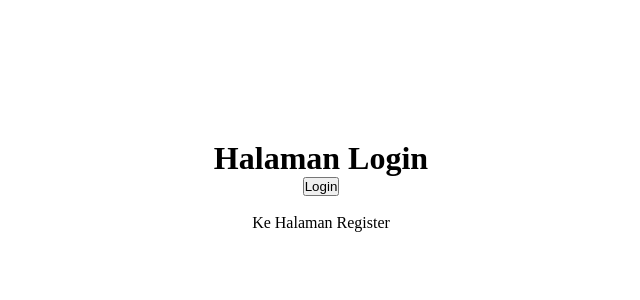
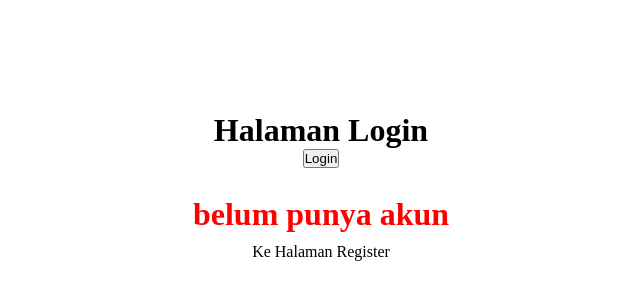
Before and after one commit to Anandarahmawati24/PBF-2026, a Next.js app in the folder Pertemuan_5/: page /auth/login in a window 1280 px wide. Shown: the part 214-514 px from the top of the page, without its empty margins (319-959 px from the left). Built offline with nearby package versions, Linux system fonts and the light colour scheme.

Commit message:
Langkah 6.	Inline Styling (CSS-in-JS) jobsheet 5

```diff
--- a/Pertemuan_5/src/views/auth/login/index.tsx
+++ b/Pertemuan_5/src/views/auth/login/index.tsx
@@ -14,7 +14,8 @@ const TampilanLogin = () => {
       {/* <button onClick={handlerLogin}>Login</button> <br /> }*/}
       {/* <button onClick={() => push("/produk")}>Login </button> <br /> */}
       <button onClick={() => handlerLogin()}>Login</button> <br />
-        <Link href="/auth/register">Ke Halaman Register</Link>
+      <h1 style={{ color: "red",borderRadius: "10px",padding: "10px",}}> belum punya akun</h1>
+      <Link href="/auth/register">Ke Halaman Register</Link>
     </div>
   );
 };
```
